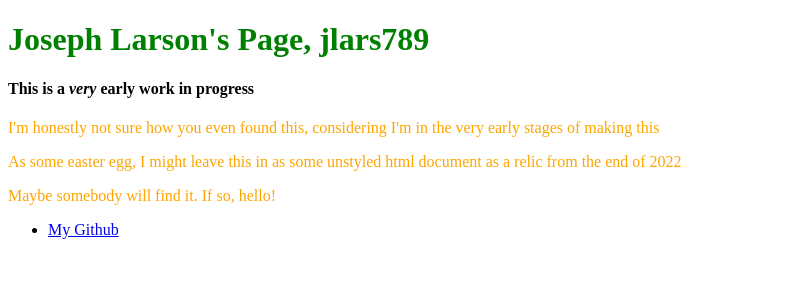
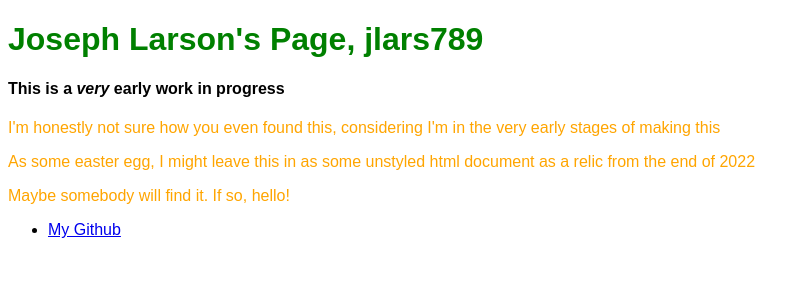
Before and after one commit to jlars789/personal-website, a Django app: page / in a window 1280 px wide. Shown: the top 300 px of the page, without its empty margins (0-810 px from the left). Run offline with Django 4.2, Linux system fonts and the light colour scheme.

Commit message:
Fixing a whoopsie

```diff
--- a/jlars789/settings.py
+++ b/jlars789/settings.py
@@ -11,6 +11,7 @@ https://docs.djangoproject.com/en/4.1/ref/settings/
 """
 
 from pathlib import Path
+import os
 
 # Build paths inside the project like this: BASE_DIR / 'subdir'.
 BASE_DIR = Path(__file__).resolve().parent.parent
@@ -20,7 +21,7 @@ BASE_DIR = Path(__file__).resolve().parent.parent
 # See https://docs.djangoproject.com/en/4.1/howto/deployment/checklist/
 
 # SECURITY WARNING: keep the secret key used in production secret!
-SECRET_KEY = 'django-insecure-p%))@frc@xhokpr%7q^v^yt8wg)=q&-3zu@kgauzc85woxl=kl'
+SECRET_KEY = os.environ.get("DJANGO_SECRET_KEY")
 
 # SECURITY WARNING: don't run with debug turned on in production!
 DEBUG = True
--- a/jlars789/urls.py
+++ b/jlars789/urls.py
@@ -14,8 +14,8 @@ Including another URLconf
     2. Add a URL to urlpatterns:  path('blog/', include('blog.urls'))
 """
 from main import views
-from django.contrib import admin
-from django.urls import path
+from django.contrib import admin    #type: ignore
+from django.urls import path        #type: ignore
 
 urlpatterns = [
     path('admin/', admin.site.urls),
--- a/jlars789/wsgi.py
+++ b/jlars789/wsgi.py
@@ -9,7 +9,7 @@ https://docs.djangoproject.com/en/4.1/howto/deployment/wsgi/
 
 import os
 
-from django.core.wsgi import get_wsgi_application
+from django.core.wsgi import get_wsgi_application #type: ignore
 
 os.environ.setdefault('DJANGO_SETTINGS_MODULE', 'jlars789.settings')
 
--- a/main/models.py
+++ b/main/models.py
@@ -1,4 +1,4 @@
-from django.db import models
+from django.db import models    #type: ignore
 
 class Visits(models.Model):
     visits = models.IntegerField()
--- a/main/static/styles.css
+++ b/main/static/styles.css
@@ -1,3 +1,7 @@
+html {
+    font-family: "Arial", Arial, serif;
+}
+
 h1 {
     color: green
 }
--- a/main/views.py
+++ b/main/views.py
@@ -1,5 +1,5 @@
-from django.http import HttpResponse
-from django.shortcuts import render
+from django.http import HttpResponse    #type: ignore
+from django.shortcuts import render     #type: ignore
 
 def index(request):
     return render(request, "index.html")
```
